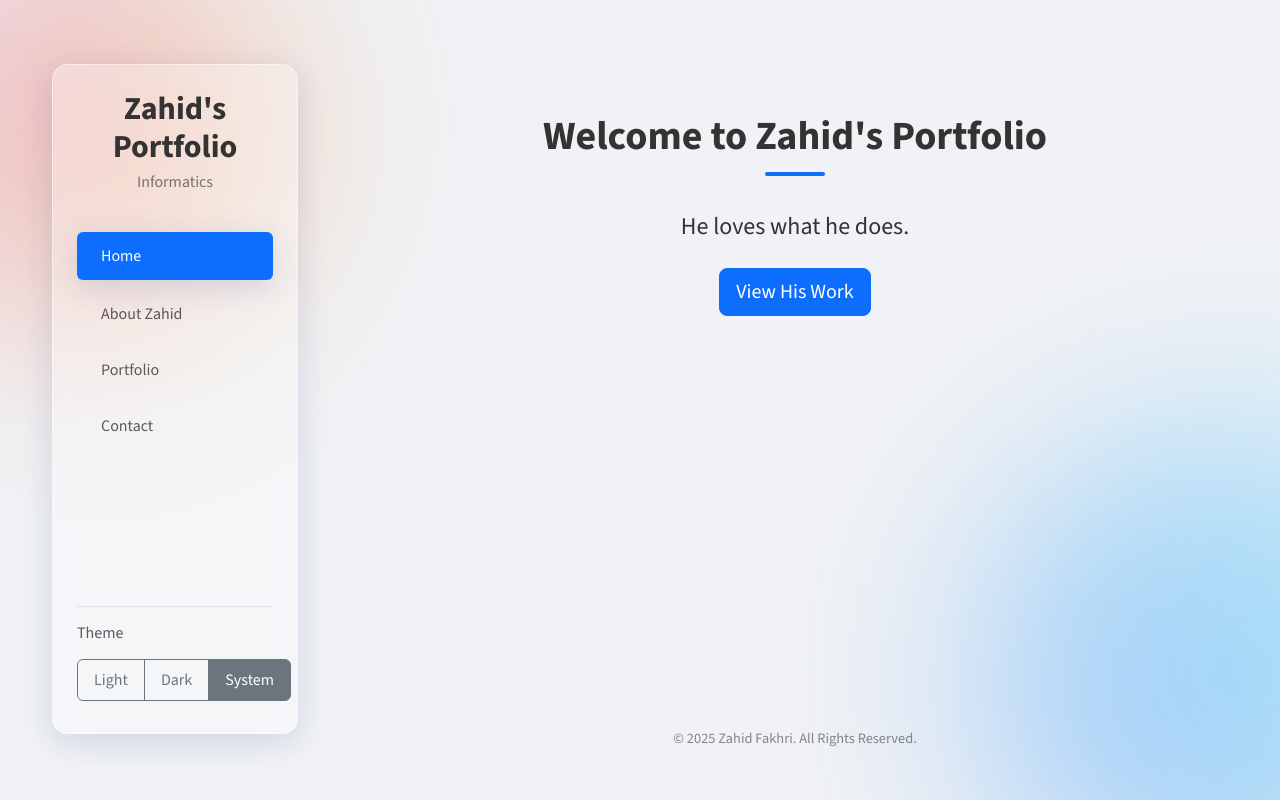
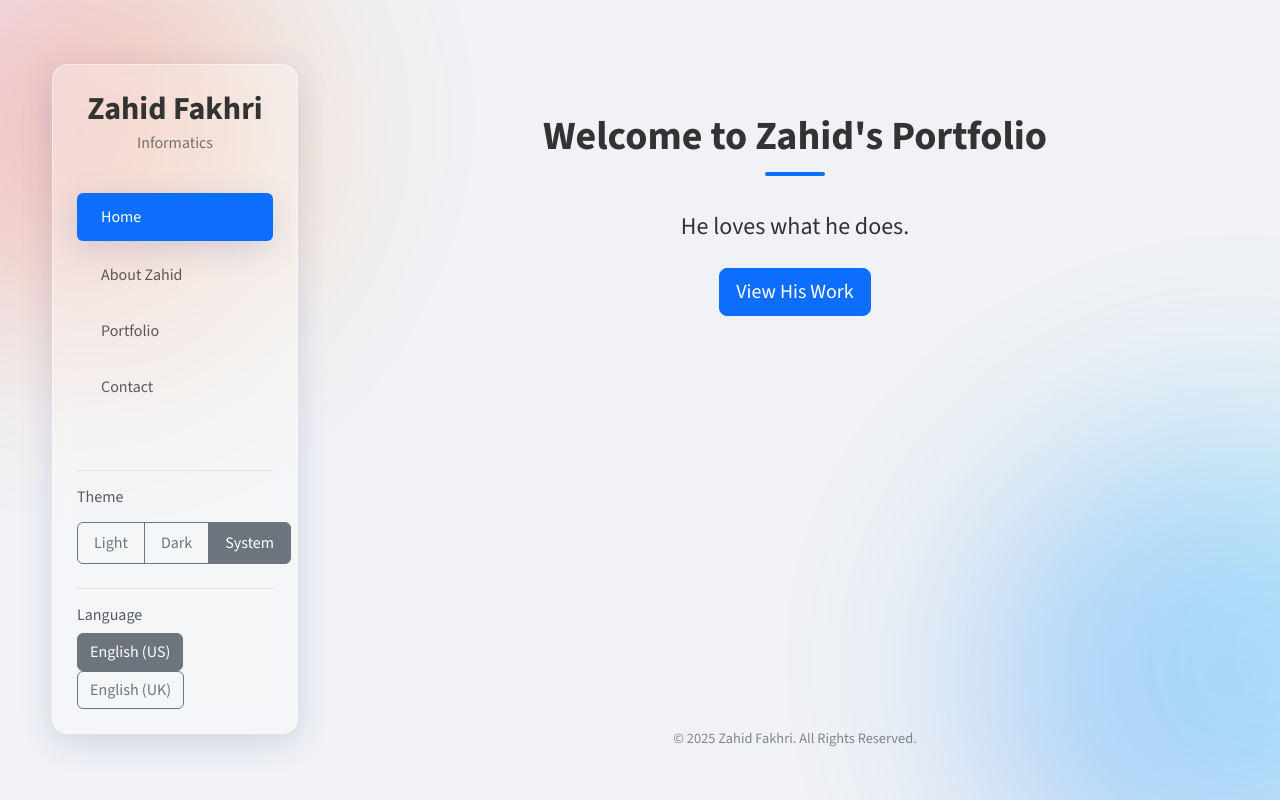
Before and after one commit to Zahid09987/zahid-s-portfolio, a PHP site: page / in a window 1280 px wide. Run offline with PHP 8.4, Linux system fonts and the light colour scheme.

Commit message:
updated on header.php

```diff
--- a/partials/header.php
+++ b/partials/header.php
@@ -1,36 +1,41 @@
 <div class="sidebar-content glass-effect p-4 d-flex flex-column h-100">
     <div class="sidebar-header mb-4">
-        <h1 class="mb-1">Zahid's Portfolio</h1>
-        <p class="text-muted">Informatics</p>
+        <h1 class="mb-1"><?php echo _("Zahid Fakhri"); ?></h1>
+        <p class="text-muted"><?php echo _("Informatics"); ?></p>
     </div>
     <ul class="nav nav-pills flex-column mb-auto">
         <li class="nav-item">
             <a href="?page=home" class="nav-link <?php echo ($current_page == 'home') ? 'active' : ''; ?>">
-                Home
+                <?php echo _("Home"); ?>
             </a>
         </li>
         <li class="nav-item">
             <a href="?page=about" class="nav-link <?php echo ($current_page == 'about') ? 'active' : ''; ?>">
-                About Zahid
+                <?php echo _("About Zahid"); ?>
             </a>
         </li>
         <li class="nav-item">
             <a href="?page=portfolio" class="nav-link <?php echo ($current_page == 'portfolio') ? 'active' : ''; ?>">
-                Portfolio
+                <?php echo _("Portfolio"); ?>
             </a>
         </li>
         <li class="nav-item">
             <a href="?page=contact" class="nav-link <?php echo ($current_page == 'contact') ? 'active' : ''; ?>">
-                Contact
+                <?php echo _("Contact"); ?>
             </a>
         </li>
     </ul>
     <div class="theme-switcher mt-4 pt-3 border-top">
-        <h6 class="mb-3 text-muted">Theme</h6>
+        <h6 class="mb-3 text-muted"><?php echo _("Theme"); ?></h6>
         <div class="btn-group w-100" role="group" aria-label="Theme switcher">
-            <a href="?theme=light" class="btn btn-outline-secondary <?php echo ($current_theme == 'light') ? 'active' : ''; ?>">Light</a>
-            <a href="?theme=dark" class="btn btn-outline-secondary <?php echo ($current_theme == 'dark') ? 'active' : ''; ?>">Dark</a>
-            <a href="?theme=system" class="btn btn-outline-secondary <?php echo ($current_theme == 'system') ? 'active' : ''; ?>">System</a>
+            <a href="?theme=light" class="btn btn-outline-secondary <?php echo ($current_theme == 'light') ? 'active' : ''; ?>"><?php echo _("Light"); ?></a>
+            <a href="?theme=dark" class="btn btn-outline-secondary <?php echo ($current_theme == 'dark') ? 'active' : ''; ?>"><?php echo _("Dark"); ?></a>
+            <a href="?theme=system" class="btn btn-outline-secondary <?php echo ($current_theme == 'system') ? 'active' : ''; ?>"><?php echo _("System"); ?></a>
         </div>
     </div>
+    <div class="language-switcher mt-3 pt-3 border-top">
+        <h6 class="mb-2 text-muted"><?php echo _("Language"); ?></h6>
+        <a href="?lang=en_US" class="btn btn-outline-secondary <?php echo ($current_lang == 'en_US') ? 'active' : ''; ?>"><?php echo _("English (US)"); ?></a>
+        <a href="?lang=en_GB" class="btn btn-outline-secondary <?php echo ($current_lang == 'en_GB') ? 'active' : ''; ?>"><?php echo _("English (UK)"); ?></a>
+    </div>
 </div>
```
